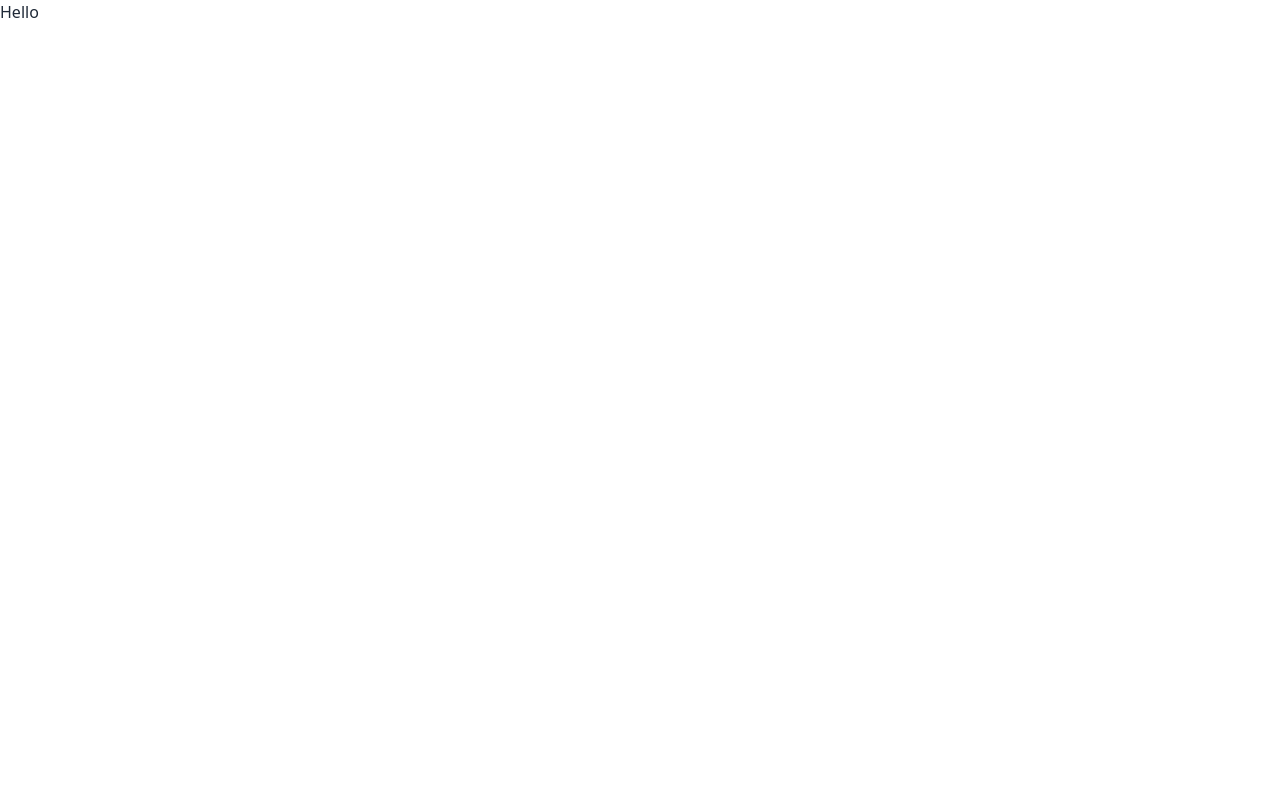
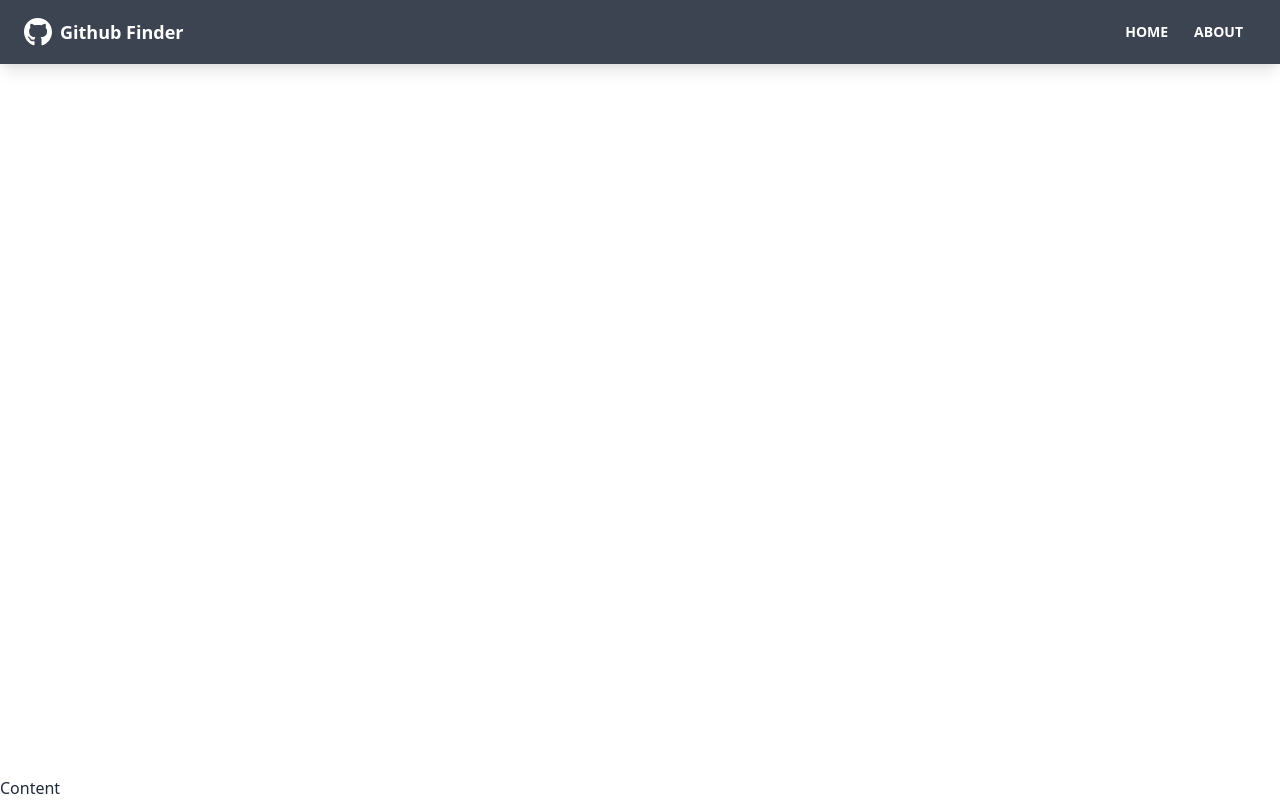
Before and after one commit to ZlataEkert/github-finder-app, a React (Create React App) app: page / in a window 1280 px wide. Built offline with nearby package versions, Linux system fonts and the light colour scheme.

Commit message:
add navbar component

```diff
--- a/src/App.js
+++ b/src/App.js
@@ -1,7 +1,16 @@
 import { BrowserRouter as Router, Route, Routes } from "react-router-dom";
+import Navbar from "./components/layout/Navbar";
 
 function App() {
-  return <div>Hello</div>;
+  return (
+    <Router>
+      <div className="flex flex-col justify-between h-screen">
+        <Navbar />
+
+        <main>Content</main>
+      </div>
+    </Router>
+  );
 }
 
 export default App;
--- /dev/null
+++ b/src/components/layout/Navbar.jsx
@@ -0,0 +1,39 @@
+import { FaGithub } from "react-icons/fa";
+import { Link } from "react-router-dom";
+import { PropTypes } from "prop-types";
+
+function Navbar({ title }) {
+  return (
+    <nav className="navbar mb-12 shadow-lg bg-neutral text-neutral-content">
+      <div className="container mx-auto">
+        <div className="flex-none px-2 mx-2">
+          <FaGithub className="inline pr-2 text-4xl" />
+          <Link to="/" className="text-lg font-bold align-middle">
+            {title}
+          </Link>
+        </div>
+
+        <div className="flex-1 px-2 mx-2">
+          <div className="flex justify-end">
+            <Link to="/" className="btn btn-ghost btn-sm rounded-btn">
+              Home
+            </Link>
+            <Link to="/about" className="btn btn-ghost btn-sm rounded-btn">
+              About
+            </Link>
+          </div>
+        </div>
+      </div>
+    </nav>
+  );
+}
+
+Navbar.defaultProps = {
+  title: "Github Finder",
+};
+
+Navbar.propTypes = {
+  title: PropTypes.string,
+};
+
+export default Navbar;
```
Also changed, not shown: 2 other files (tests, documents, lock files or other folders).
